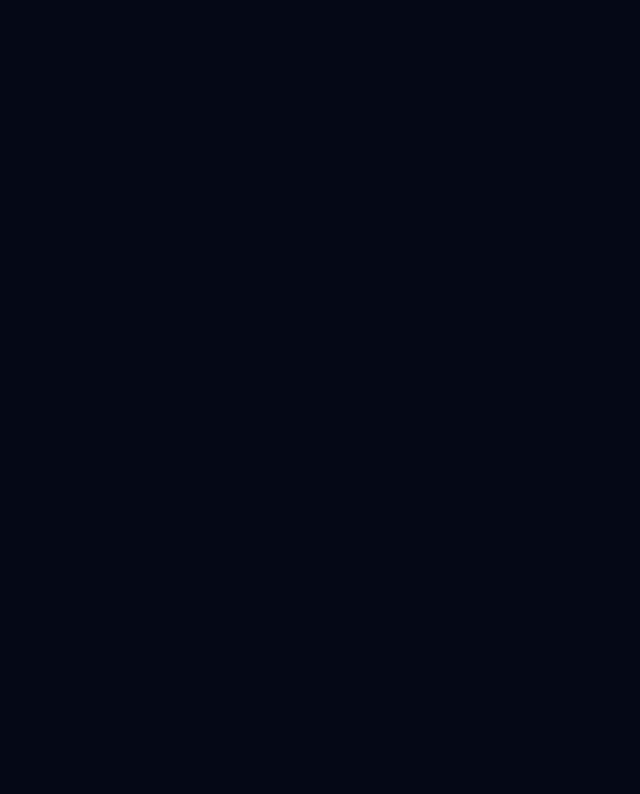
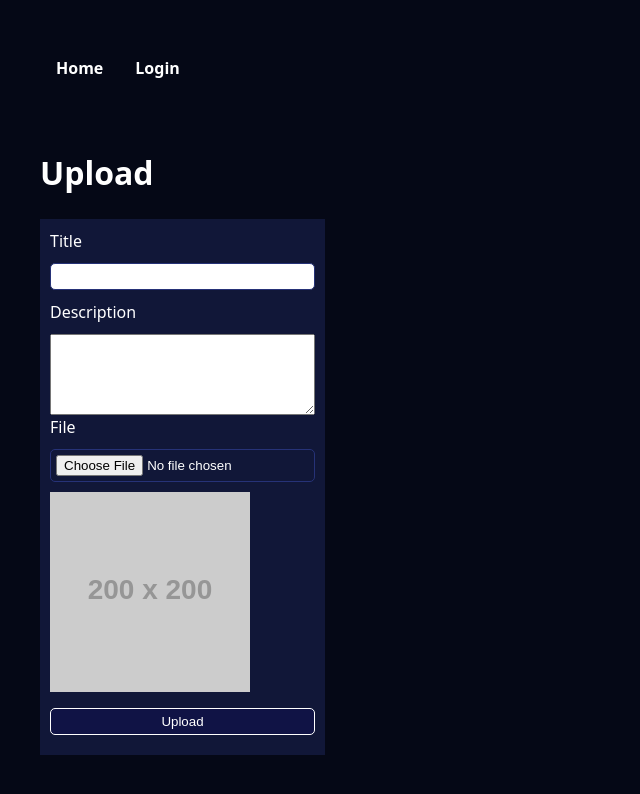
Before and after one commit to RedEyeSH/week4-react, a React (Vite) app: page /~quangth/week5-react-upload/upload in a window 1280 px wide. Shown: the top 794 px of the page, without its empty margins (0-640 px from the left). Built offline with nearby package versions, Linux system fonts and the light colour scheme; no server answers.

Commit message:
Update README, adjust routing, and implement upload functionality: add Upload component, enhance media handling, and configure API hooks

```diff
--- a/src/App.jsx
+++ b/src/App.jsx
@@ -11,7 +11,7 @@
 
 const App = () => {
   return (
-    <Router basename="/~quangth/week5-react-context/">
+    <Router basename="/~quangth/week5-react-upload/">
       <UserProvider>
         <Routes>
           <Route element={<Layout />}>
--- a/src/hooks/apiHooks.js
+++ b/src/hooks/apiHooks.js
@@ -32,7 +32,28 @@
       getMedia();
    }, []);
 
-   return mediaArray;
+   const postMedia = async (file, inputs, token) => {
+      // TODO: create a suitable object for Media API: without media_id, user_id, thumbnail and created_at. All those are generated by the API. See the media API documentation.
+      const data = {
+         ...inputs,
+         ...file
+      }
+
+      // TODO: post the data to Media API and get the data as MediaResponse
+      const fetchOptions = {
+         method: "POST",
+         headers: {
+            Authorization: `Bearer ${token}`,
+            'Content-Type': 'application/json'
+         },
+         body: JSON.stringify(data)
+      }
+      // TODO: return the data
+      return await fetchData(import.meta.env.VITE_MEDIA_API + '/media', fetchOptions)
+
+   };
+
+   return { mediaArray, postMedia };
 };
 
 const useAuthentication = () => {
@@ -94,4 +115,27 @@
    return { getUserByToken, postUser };
 };
 
-export { useMedia, useAuthentication, useUser };
+const useFile = () => {
+   const postFile = async (file, token) => {
+      // TODO: create FormData object
+      const formData = new FormData();
+      // TODO: add file to FormData
+      formData.append('file', file);
+      // TODO: upload the file to file server and get the file data (url = import.meta.env.VITE_UPLOAD_SERVER + '/upload')
+      // TODO: return the file data.
+      const fetchOptions = {
+         method: "POST",
+         headers: {
+            Authorization: `Bearer ${token}`
+         },
+         mode: 'cors',
+         body: formData
+      }
+
+      return await fetchData(import.meta.env.VITE_UPLOAD_SERVER + '/upload', fetchOptions);
+   }
+
+   return { postFile }
+}
+
+export { useMedia, useAuthentication, useUser, useFile };
--- a/src/views/Home.jsx
+++ b/src/views/Home.jsx
@@ -5,7 +5,7 @@
 import { useMedia } from '../hooks/apiHooks.js';
 
 const Home = () => {
-  const mediaArray = useMedia();
+  const { mediaArray } = useMedia();
   const [selectedItem, setSelectedItem] = useState(null);
 
   return (
--- a/src/views/Upload.jsx
+++ b/src/views/Upload.jsx
@@ -1,5 +1,94 @@
+import { useState } from "react";
+import { useFile, useMedia } from '../hooks/apiHooks.js';
+import useForm from "../hooks/formHooks.js";
+import { useNavigate } from "react-router";
+
+// Upload.jsx
 const Upload = () => {
-    return <h1>Upload page</h1>;
-}
+    const [file, setFile] = useState(null);
+    const { postFile } = useFile();
+    const { postMedia } = useMedia();
+    const navigate = useNavigate();
+
+    const handleFileChange = (evt) => {
+        if (evt.target.files) {
+            console.log(evt.target.files[0]);
+            // TODO: set the file to state
+            setFile(evt.target.files[0]);
+        }
+    };
+
+    const doUpload = async () => {
+        try {
+            const token = window.localStorage.getItem("token");
+
+            // TODO: call postFile function
+            const fileResult = await postFile(file, token);
+            console.log("file result:", fileResult);
+
+            // TODO: call postMedia function
+            const mediaResult = await postMedia(fileResult.data, inputs, token);
+            console.log("media result:", mediaResult);
+
+            // TODO: redirect to Home
+            navigate('/');
+        } catch (e) {
+            console.log(e.message);
+        }
+    };
+
+    const { inputs, handleInputChange, handleSubmit } = useForm(doUpload);
+
+    return (
+        <>
+            <h1>Upload</h1>
+            <form onSubmit={handleSubmit}>
+                <div>
+                    <label htmlFor="title">Title</label>
+                    <input
+                        name="title"
+                        type="text"
+                        id="title"
+                        onChange={handleInputChange}
+                    />
+                </div>
+                <div>
+                    <label htmlFor="description">Description</label>
+                    <textarea
+                        name="description"
+                        rows={5}
+                        id="description"
+                        onChange={handleInputChange}
+                    ></textarea>
+                </div>
+                <div>
+                    <label htmlFor="file">File</label>
+                    <input
+                        name="file"
+                        type="file"
+                        id="file"
+                        accept="image/*, video/*"
+                    onChange={handleFileChange}
+                    />
+                </div>
+                <img
+                    src={
+                        file
+                        ? URL.createObjectURL(file)
+                        : 'https://via.placeholder.com/200?text=Choose+image'
+                    }
+                    alt="preview"
+                    width="200"
+                />
+                <button
+                    type="submit"
+                    disabled={file && inputs.title.length > 3 ? false : true}
+                >
+                    Upload
+                </button>
+            </form>
+        </>
+    );
+};
 
 export default Upload;
--- a/vite.config.js
+++ b/vite.config.js
@@ -4,5 +4,5 @@
 // https://vite.dev/config/
 export default defineConfig({
   plugins: [react()],
-  base: '/~quangth/week5-react-context/',
+  base: '/~quangth/week5-react-upload/',
 });
```
Also changed, not shown: 1 other file (tests, documents, lock files or other folders).
